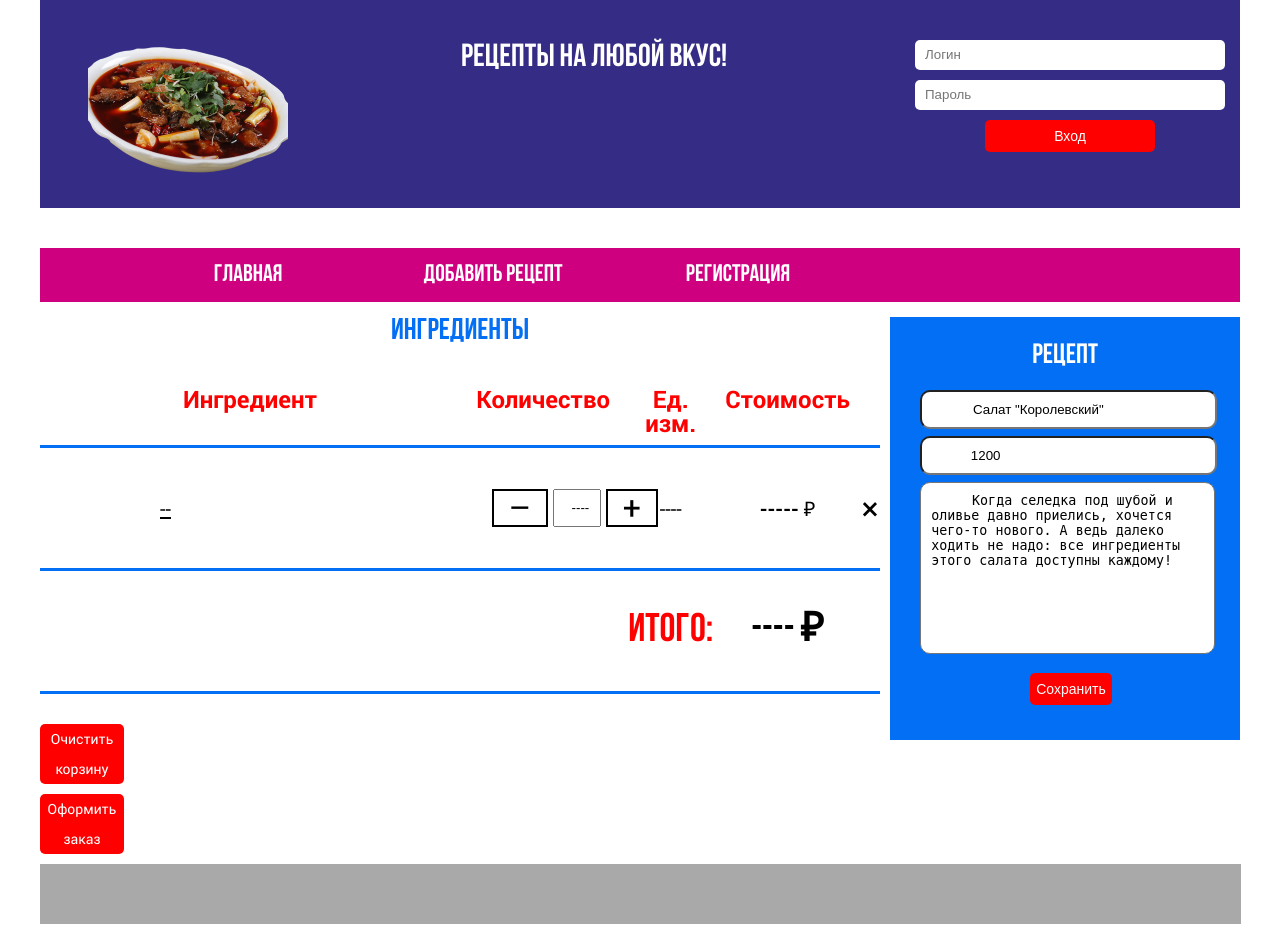
After one commit to Frinight/Django_Project, a Django app: page /recipe/1/ in a window 1280 px wide. The commit adds this page. Run offline with Django 3.2, Linux system fonts and the light colour scheme; data comes from the database, SQL or seed files in the repository; both versions use the stored data as it was after the commit; some web fonts are replaced.

```diff
--- a/django_receipts/receipts/forms.py
+++ b/django_receipts/receipts/forms.py
@@ -1,8 +1,101 @@
-# from django import forms
-# from django.contrib.auth.forms import UserCreationForm, AuthenticationForm
-# from django.contrib.auth.models import User
+from django import forms
+from .models import Recipe, Ingredient
+from django.contrib.auth.models import User
+from django.contrib.auth.forms import UserCreationForm
 
-# from .models import *
+class RecipeCreationForm(forms.ModelForm):
+
+    class Meta:
+        model = Recipe
+        fields = ('name', 'total_weight', 'description',)
+        widgets = {
+            'name': forms.TextInput(attrs=
+            {
+                'class': 'form-input',
+                'required':'',
+                'name':'name',
+                'id':'name',
+                'type':'text',
+                'placeholder':'Наименование',
+            }),
+            'total_weight': forms.NumberInput(attrs=
+            {
+                'class': 'form-input',
+                'required':'',
+                'name':'total_weight',
+                'id':'total_weight',
+                'type':'number',
+                'placeholder':'Общий вес',
+            }),
+            'description': forms.Textarea(attrs=
+            {
+                'class': 'form-input',
+                'required':'',
+                'name':'description',
+                'id':'description',
+                'type':'text',
+                'placeholder':'Описнание',
+            })
+        }
+
+class SignUpForm(UserCreationForm):
+
+    def __init__(self, *args, **kwargs):
+        super().__init__(*args, **kwargs)
+        self.fields['username'].widget.attrs.update({
+            'class': 'form-input',
+            'required':'',
+            'name':'username',
+            'id':'username',
+            'type':'text',
+            'placeholder':'Username',
+            'maxlength': '16',
+            'minlength': '6',
+            })
+        self.fields['email'].widget.attrs.update({
+            'class': 'form-input',
+            'required':'',
+            'name':'email',
+            'id':'email',
+            'type':'email',
+            'placeholder':'Email',
+            })
+        self.fields['password1'].widget.attrs.update({
+            'class': 'form-input',
+            'required':'',
+            'name':'password1',
+            'id':'password1',
+            'type':'password',
+            'placeholder':'Password',
+            'maxlength':'22',
+            'minlength':'8'
+            })
+        self.fields['password2'].widget.attrs.update({
+            'class': 'form-input',
+            'required':'',
+            'name':'password2',
+            'id':'password2',
+            'type':'password',
+            'placeholder':'Repeat password',
+            'maxlength':'22',
+            'minlength':'8'
+            })
+
+    username = forms.CharField(max_length=20, label=False)
+    email = forms.EmailField(max_length=100)
+    class Meta:
+        model = User
+        fields = ('username', 'email', 'password1', 'password2', )
+
+    def save(self, commit=True):
+        user = super(SignUpForm, self).save(commit=False)
+        user.email = self.cleaned_data['email']
+        user.set_password(self.cleaned_data["password1"])
+
+        if commit:
+            user.save()
+
+        return user
 
 # class LoginUserForm(AuthenticationForm):
 #     username = forms.CharField(label='Логин', widget=forms.TextInput(attrs={'class': 'form-input'}))
--- a/django_receipts/receipts/urls.py
+++ b/django_receipts/receipts/urls.py
@@ -3,4 +3,9 @@ from . import views
 
 urlpatterns = [
     path('', views.receipt_list, name='home'),
+    path('recipe/<int:pk>/', views.update_page, name='update_page'),
+    path('recipe/<int:pk>/edit/', views.update_receipt, name="update_receipt"),
+    path('my_receipts/', views.my_receipts, name='my_receipts'),
+    path('signup/', views.signup, name="signup"),
+    path('signup/add_user', views.add_user, name="add_user"),
 ]
--- a/django_receipts/receipts/views.py
+++ b/django_receipts/receipts/views.py
@@ -1,13 +1,13 @@
-from django.http.response import HttpResponseRedirect
+from django.http.response import HttpResponse, HttpResponseRedirect
 from django.shortcuts import redirect, render
 from django.contrib.auth import logout, login, authenticate
-# from django.contrib.auth.views import LoginView
-from django.http import HttpResponse
+from django.contrib.auth.forms import UserCreationForm
 from django.urls.base import reverse
 from .models import Recipe, Product, Ingredient
 # from django.views.generic import ListView, DetailView
 # from django.views.generic.edit import CreateView, UpdateView, DeleteView
 from django.urls import reverse_lazy
+import itertools
 from .forms import *
 
 # Create your views here.
@@ -32,6 +32,7 @@ def receipt_list(request):
     receipts_data = []
     for r in receipts:
         receipt_data = {
+            'id' : r.id,
             'name' : r.name,
             'cost' : r.total_cost,
             'weight' : r.total_weight,
@@ -40,10 +41,7 @@ def receipt_list(request):
         }
         receipts_data.append(receipt_data)
 
-    context = {
-        'receipts_data' : receipts_data,
-    }
-
+    context = { 'receipts_data' : receipts_data, }
     return render(request, 'home.html', context)
 
 def log(request):
@@ -52,21 +50,95 @@ def log(request):
     password = request.POST['password']
     print(password)
     user = authenticate(username=username, password=password)
+    context = {}
     if user is not None:
         if user.is_active:
             login(request, user)
-            return HttpResponseRedirect('/')
+            context['mes'] = "Авторизация прошла успешно"
+            return render(request, 'home.html', context)
         else:
-           context = {'mes' : "Нет такого пользователя"}
-           return redirect(reverse('home'), context)
+           context['mes'] =  "Такого пользователя не существует"
+           return render(request, 'home.html', context)
     else:
-        context = {'mes' : "Нет такого пользователя"}
-        return redirect(reverse('home'), context)
+        context['mes'] =  "Такого пользователя не существует"
+        return render(request, 'home.html', context)
 
 def logout_view(request):
     logout(request)
     return HttpResponseRedirect('/')
 
+def signup(request):
+    form = SignUpForm(request.POST)
+    if form.is_valid():
+        form.save()
+        username = form.cleaned_data.get('username')
+        password = form.cleaned_data.get('password')
+        user = authenticate(username=username, password=password)
+        login(request, user)
+        return redirect('home')
+    context = {
+        'form': form
+    }
+    return render(request, 'signup.html', context)
+
+def add_user(request):
+    form = SignUpForm(request.POST or None)
+    # print(form.__dict__)
+    # print(request.method)
+    # print(form.is_valid())
+    # print(list(itertools.chain(*form.errors)))
+    # print(len(list(itertools.chain(*form.errors))))
+    # print(form.non_field_errors)
+    # print(form.cleaned_data.get('password'))
+    if request.method == 'POST' and form.is_valid():
+        form.save()
+        return render(request, 'home.html', {'mes' : 'Пользователь успешно зарегистрирован', 'f':True})
+    return render(request, 'signup.html', {'form': form, 'f':True})
+
+def my_receipts(request):
+    if request.user.is_authenticated:
+        print(request.user.username)
+        receipts = Recipe.objects.filter(author__username=request.user.username)
+        receipts_data = []
+        for r in receipts:
+            receipt_data = {
+                'id' : r.id,
+                'name' : r.name,
+                'cost' : r.total_cost,
+                'weight' : r.total_weight,
+                'description' : r.description,
+                'components' : list(map(lambda x: str(x), list(r.ingredient_set.all()))),
+            }
+            receipts_data.append(receipt_data)
+        context = { 'receipts_data' : receipts_data, }
+        return render(request, 'home.html', context)
+    else:
+        context = {'mes' : "Вы не авторизованы"}
+        return render(request, 'home.html', context)
+
+def update_page(request, pk):
+    receipt = Recipe.objects.get(id=pk)
+    form = RecipeCreationForm(initial={'name': receipt.name, 'total_weight': receipt.total_weight, 'description': receipt.description})
+    print("------------------------------------------------------------------------------------------------------------------------")
+    print(form.is_valid())
+    # if form.is_valid():
+    #     # form.save()
+    #     # username = form.cleaned_data.get('username')
+    #     # password = form.cleaned_data.get('password')
+    #     # user = authenticate(username=username, password=password)
+    #     # login(request, user)
+    #     return redirect('home')
+    receipt = Recipe.objects.get(id=pk)
+    context = {
+        'form': form,
+        'pk': pk,
+        'receipt': receipt,
+        'components' : list(map(lambda x: str(x), list(receipt.ingredient_set.all()))),
+    }
+    return render(request, 'edit_recipe.html', context)
+
+def update_receipt(request, pk):
+    return HttpResponse('111111111')
 # class LoginUser(LoginView):
 #     form_class = LoginUserForm
 #     template_name = 'home.html'
--- /dev/null
+++ b/django_receipts/static/css/basket.css
@@ -0,0 +1,157 @@
+.container{
+	display:block;
+	justify-content: space-between;
+}
+.basket-table{
+	border-collapse: collapse;
+	text-align: center;
+	width: 100%;
+	margin-bottom: 30px;
+}
+.basket-table > thead > tr > th{
+	border-bottom: 3px solid #036ff4;
+	font-family: "RobotoBold";
+	text-align: center;
+	padding: 10px;
+	color: red;
+	font-size: 1.5rem;
+}
+#lines_basket{
+	border-bottom: 3px solid #036ff4;
+	font-weight: 400;
+	font-size: 1.25rem;
+	height: 120px;
+	vertical-align: middle;
+}
+.basket-table_product{
+	width: 50%;
+	text-align: left;
+}
+.basket-table_name{
+	position: relative;
+	padding-left: 120px;
+	text-decoration: underline;
+	line-height: 1.3;
+}
+.basket-table_img{
+	position: absolute;
+	max-height: 100px;
+	transform: translateY(-37%);
+}
+.basket-table_price{
+	white-space: nowrap;
+	text-align: center;
+}
+.basket-table_total{
+	white-space: nowrap;
+	font-weight: 700;
+	text-align: center;
+}
+.basket-count{
+	display: flex;
+	text-align: center;
+	padding-left: 19%;
+}
+.minus{
+	position: relative;
+	font-size: 2rem;
+	border: 2px solid black;
+}
+.minus > span > a{
+	padding: 0 15px;
+
+}
+.g-input{
+	margin: 0 5px;
+	position: relative;
+	height: 32px;
+	line-height: 32px;
+	width: 40px;
+}
+.plus{
+	position: relative;
+	font-size: 2rem;
+	border: 2px solid black;
+}
+.plus > span > a{
+	padding: 0 15px;
+}
+.basket-table_remove > span > a{
+	font-size: 2rem;
+	text-align: center;
+}
+.reset_basket{
+	display:inline-block;
+	width: 20%;
+	margin-right: 59.65%;
+}
+.basket-table_total{
+	font-family: "RobotoBold";
+	text-align: center;
+}
+.order{
+	display:inline-block;
+	width: 20%;
+}
+.Total{
+	border-bottom: 3px solid #036ff4;
+	height: 120px;
+	vertical-align: middle;
+
+	font-family: "Bebas";
+	font-weight: 700;
+	font-size: 2.5rem;
+	text-align: center;
+	color: red;
+}
+.Total_price{
+	border-bottom: 3px solid #036ff4;
+	height: 120px;
+	vertical-align: middle;
+
+	font-family: "Bebas";
+	font-weight: 700;
+	font-size: 2.5rem;
+	text-align: center;
+}
+.choose_delivery{
+	display:inline-block;
+	margin-right: 44.69%;
+	font-family: "Bebas";
+	font-weight: 700;
+	font-size: 1.5rem;
+}
+.watch_orders{
+	width: 70%;
+	overflow: hidden;
+    float: left;
+}
+.order-table{
+	border-collapse: collapse;
+	text-align: center;
+	width: 100%;
+	margin-bottom: 30px;
+}
+#lines_order{
+	border-bottom: 3px solid #036ff4;
+	font-weight: 400;
+	font-size: 1rem;
+	height: 120px;
+	vertical-align: middle;
+}
+.order-table > thead > tr > th{
+	border-bottom: 3px solid #036ff4;
+	font-family: "RobotoBold";
+	text-align: center;
+	padding: 10px;
+	color: red;
+	font-size: 1.5rem;
+}
+.order_title{
+	display: block;
+	margin-top: 30px;
+	margin-bottom: 30px;
+	font-family: "Bebas";
+	font-weight: 700;
+	font-size: 1.25rem;
+}
--- a/django_receipts/static/css/header.css
+++ b/django_receipts/static/css/header.css
@@ -54,3 +54,11 @@
 	font-weight: 400;
 	right: 10%;
 }
+.w{
+	margin-bottom: 2rem;
+}
+.auth{
+	font-weight: 600;
+	line-height: 1.5;
+	font-family: "Bebas";
+}
--- /dev/null
+++ b/django_receipts/static/css/reg.css
@@ -0,0 +1,110 @@
+.reg_banner-form{
+	width: 30%;
+	padding: 25px 30px;
+	background-color: #036ff4;
+	margin-bottom: 20px;
+	position: relative;
+    left: 35.425%;
+	text-align: center;
+}
+.but{
+	display: block;
+	margin-top: 10px;
+	margin-left: 110px;
+	background-color: red;
+	border-radius: 5px;
+	color: white;
+	line-height: 30px;
+	font-size: .875rem;
+	text-align: center;
+	border: none;
+	margin-bottom: 10px;
+	align-self: center;
+	cursor: pointer;
+}
+.main_auto{
+	width:100%;
+	max-width: 290px;
+	border-radius: 5px;
+	line-height: 30px;
+	height: 30px;
+	padding: 0 10px;
+	border: none;
+	margin-bottom: 10px;
+}
+form > span{
+	color: red;
+	position: relative;
+	bottom: 35px;
+	left: 295px;
+	font-size: 1.125rem;
+}
+.address{
+	margin: 20px 0;
+}
+#message {
+	background: rgba(102, 102, 102, 0.5);
+	width: 100%;
+	height: 100%;
+	position: fixed;
+	top: 0;
+	left: 0;
+	display: block;
+}
+#window {
+	width: 900px;
+	height: 25px;
+	text-align: center;
+	padding: 15px;
+	border-radius: 10px;
+	position: absolute;
+	top: 0;
+	right: 0;
+	bottom: 0;
+	left: 0;
+	margin: auto;
+	background: white;
+	font-family: "Bebas";
+	font-weight: bold;
+	font-size: 1.25rem;
+}
+#reg {
+	width: 900px;
+	height: 75px;
+	text-align: center;
+	padding: 15px;
+	border-radius: 10px;
+	position: absolute;
+	top: 0;
+	right: 0;
+	bottom: 0;
+	left: 0;
+	margin: auto;
+	background: white;
+	font-family: "Bebas";
+	font-weight: bold;
+	font-size: 1.25rem;
+}
+
+#message:target {display: none;}
+.close {
+float: right;
+position: relative;
+bottom: 40px;
+color: #000;
+padding: 0 12px;
+margin: 10px;
+background: #888888;
+font-size: 1rem;
+cursor:pointer;
+}
+.close:hover {background: red;}
+
+.personal_banner-form{
+	width: 24.15%;
+	padding: 25px 30px;
+	background-color: #036ff4;
+	margin-bottom: 20px;
+	overflow: hidden;
+    float: right;
+}
--- /dev/null
+++ b/django_receipts/static/css/styles.css
@@ -0,0 +1,77 @@
+.login-form spacer{
+    width: 50%
+}
+
+.form-input{
+    padding: 10px;
+    width: 100%;
+    border-radius: 10px;
+    text-indent: 15%;
+    margin-bottom: 7px;
+    margin-right: 7px
+}
+
+.form-input:hover, .form-input:focus{
+    border: solid 2px #203bd4;
+}
+
+.input-group{
+    position: relative;
+    width: 94%;
+}
+
+.submit{
+    border: none;
+    padding: 10px;
+    border-radius: 10px;
+    background-color: #203bd4;
+    font-weight: bold;
+    color: var(--lt-color);
+    cursor: pointer;
+    width: 90%;
+    transform: translate(+5%, -5%);
+    margin-top: 50px;
+}
+
+.submit:hover{
+    background-color: var(--lt-color);
+    color: #203bd4;
+    border: solid 2px #203bd4;
+    padding: 8px;
+}
+.messages{
+    display: none;
+    justify-content: space-between;
+    align-items: center;
+    box-shadow: 0 0 24px 8px rgba(0,0,0,0.1);
+    width: 50%;
+    min-width: 320px;
+    position: absolute;
+    top: 2%;
+    left: 50%;
+    transform: translateX(-50%);
+    line-height: 2px;
+    padding: 10px;
+    transition: all 1s ease-in-out;
+}
+
+.message-icon{
+    position: relative;
+    width: min(5vw, 30px);
+    height: min(5vw, 30px);
+}
+
+.messages .message-paragraph{
+    opacity: 0.7;
+}
+
+.message-close{
+    cursor:pointer;
+    padding: 10px;
+    border-radius: 30%;
+}
+
+.error:hover{
+    background-color: #F0C419;
+
+}
--- a/django_receipts/templates/base.html
+++ b/django_receipts/templates/base.html
@@ -14,6 +14,9 @@
         <link href="{% static 'css/menu.css' %}" rel="stylesheet" type="text/css" />
         <link href="{% static 'css/banners.css' %}" rel="stylesheet" type="text/css" />
         <link href="{% static 'css/catalog.css' %}" rel="stylesheet" type="text/css" />
+        <link href="{% static 'css/basket.css' %}" rel="stylesheet" type="text/css" />
+        <link href="{% static 'css/reg.css' %}" rel="stylesheet" type="text/css" />
+        <link href="{% static 'css/styles.css' %}" rel="stylesheet" type="text/css" />
     </head>
     <body>
         <div class="wrapper">
@@ -32,7 +35,7 @@
                         </div>
                         <div class="header_auto">
                             {% if user.is_authenticated %}
-                            <p>Вы вошли как {{ user.username }}!</p>
+                            <div class="w"><span class="auth">Вы вошли как {{ user.username }}!</span></div>
                             <form action="/logout/" method="POST"> {% csrf_token %}
                                 <input class="g_btn" type="submit" name="entry" value="Выход"/>
                             </form>
@@ -43,21 +46,44 @@
                                 <input class="g_btn" type="submit" name="entry" value="Вход"/>
                             </form>
                             {% endif %}
-                            {% if mes %}
-                            <p>{{mes}}</p>
+                            {% if user.is_authenticated and mes %}
+                            <div id="message">
+                                <div id="window" style="border: 3px solid green;color:green;">
+                                    <div width = "50%">
+                                        {{mes}}
+                                    </div>
+                                    <a href="#message" class="close">&times;</a>
+                                </div>
+                            </div>
+                            {% elif mes %}
+                            <div id="message">
+                                <div id="window" style="border: 3px solid red;color:red;">
+                                    <div width = "50%">
+                                        {{mes}}
+                                    </div>
+                                    <a href="#message" class="close">&times;</a>
+                                </div>
+                            </div>
                             {% endif %}
-                            <!-- <div class="header_enter">
-                                <span class="g_btn"><a id="reference" href="">Вход</a></span>
-                            </div> -->
+                            {% if f %}
+                            <div id="message">
+                                <div id="reg" style="border: 3px solid green;color:green;">
+                                    <div width = "50%" >
+                                        {{form.errors}}
+                                    </div>
+                                    <a href="#message" class="close">&times;</a>
+                                </div>
+                            </div>
+                            {% endif %}
                         </div>
                     </div>
                 </section>
             </header>
             <nav class="main_nav">
                 <ul class="main_nav-list">
-                    <li><a href="" >Главная</a></li>
+                    <li><a href="{% url 'home' %}" >Главная</a></li>
                     <li><a href="" >Добавить рецепт</a></li>
-                    <li><a href="" >Регистрация</a></li>
+                    <li><a href="{% url 'signup' %}" >Регистрация</a></li>
                 </ul>
             </nav>
             <main class = "main_content">
--- /dev/null
+++ b/django_receipts/templates/edit_recipe.html
@@ -0,0 +1,80 @@
+{% extends 'base.html' %}
+{% block content %}
+<div class="personal_banner-form">
+    <span class="form_title">рецепт</span>
+    <form method="POST" action="/recipe/{{pk}}/edit/" class="login-form spacer" id="signup-form">
+    {% csrf_token %}
+
+        <div class="input-group">
+            {{form.name}}
+        </div>
+        <div class="input-group">
+            {{form.total_weight}}
+        </div>
+        <div class="input-group">
+            {{form.description}}
+        </div>
+
+        <input class="but" type="submit" class="submit" value="Сохранить">
+    </form>
+</div>
+<section class = "favourite">
+    <div class = "watch_orders">
+        <h1 class = "title">Ингредиенты</h1>
+        <table class = "basket-table" >
+        <thead>
+            <tr>
+                <th>Ингредиент</th>
+                <th>Количество</th>
+                <th>Ед. изм.</th>
+                <th>Стоимость</th>
+                <th></th>
+            </tr>
+        </thead>
+        <tbody>
+            <tr>
+                <td id = "lines_basket" class = "basket-table_product">
+                    <span class = "basket-table_name"> --               </span>
+                </td>
+                <td id = "lines_basket"class = "basket-table_count">
+                    <div class = "basket-count">
+                        <div class = "minus">
+                            <span><a href = "" title = "Уменьшить">&#8211;</a></span>
+                        </div>
+                        <div class = "current">
+                            <input class = "g-input" type = "text" value = "    ----     " readonly>
+                        </div>
+                        <div class = "plus">
+                            <span><a href = "" title = "Увеличить">+</a></span>
+                        </div>
+                    </div>
+                </td >
+                <td id = "lines_basket" class = "basket-table_price">
+                    <span>----                    </span>
+                </td>
+                <td id = "lines_basket" class = "basket-table_total">
+                    <span>   ----- &#8381;</span>
+                </td>
+                <td id = "lines_basket" class = "basket-table_remove">
+                    <span><a href="" title = "Удалить">&times;</a></span>
+                </td>
+            </tr>
+            <tr>
+                <td class = "Total" colspan = 2></td>
+                <td class = "Total">Итого:</td>
+                <td class = "Total_price">---- &#8381;</td>
+                <td class = "Total"></td>
+            </tr>
+        </tbody>
+        </table>
+        <div class = "actions">
+            <div class="reset_basket">
+                    <span class="g_btn"><a id="reference" href = "------">Очистить корзину</a></span>
+            </div>
+            <div class="order">
+                    <span class="g_btn"><a id="reference" href = "-------">Оформить заказ</a></span>
+            </div>
+        </div>
+    </div>
+</section>
+{% endblock content %}
--- a/django_receipts/templates/home.html
+++ b/django_receipts/templates/home.html
@@ -2,8 +2,8 @@
 {% block content %}
   <aside class = "catalog">
     <ul class = "catalog_list">
-      <li><a href="">Все рецепты</a></li>
-      <li><a href="">Мои рецепты</a></li>
+      <li><a href="{% url 'home' %}">Все рецепты</a></li>
+      <li><a href="{% url 'my_receipts' %}">Мои рецепты</a></li>
     </ul>
   </aside>
   <div class = "receipts">
@@ -21,7 +21,7 @@
           <span class = "price">Цена: {{receipt.cost}}<span class="comp_ruble">Р</span></span>
           <span class = "price">Вес: {{receipt.weight}} г </span>
           <div class="card-body">
-            <a href="#" class="card-link">Редактировать</a>
+            <a href="/recipe/{{receipt.id}}/" class="card-link">Редактировать</a>
             <a href="#" class="card-link">Удалить</a>
           </div>
         </div>
```
Also changed, not shown: django_receipts/templates/signup.html (added, +34 -0 lines), django_receipts/db.sqlite3.
